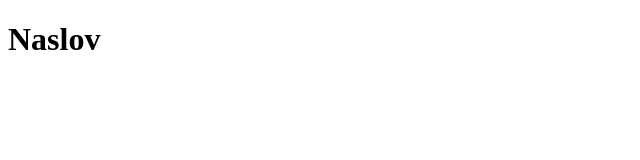
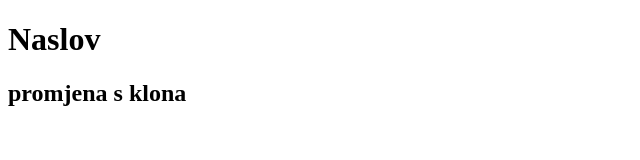
Before and after one commit to ivber/vj01, a plain HTML site: page index.html in a window 1280 px wide. Shown: the whole page, without its empty margins (0-640 px from the left). Drawn offline with Linux system fonts and the light colour scheme.

Commit message:
klon poruka

```diff
--- a/index.html
+++ b/index.html
@@ -9,6 +9,7 @@
 
 <body>
     <h1>Naslov</h1>
+    <h2>promjena s klona</h2>
 </body>
 
 </html>
```
